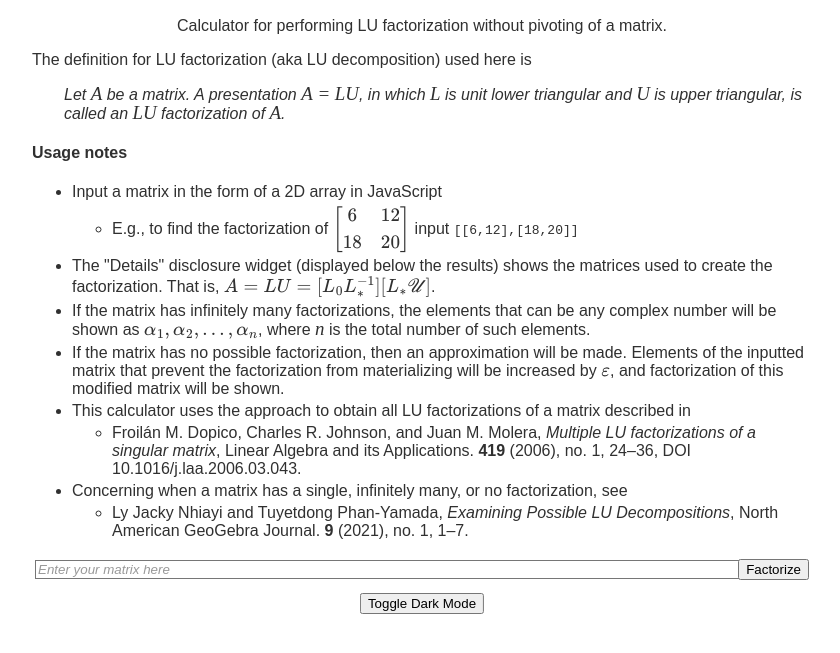
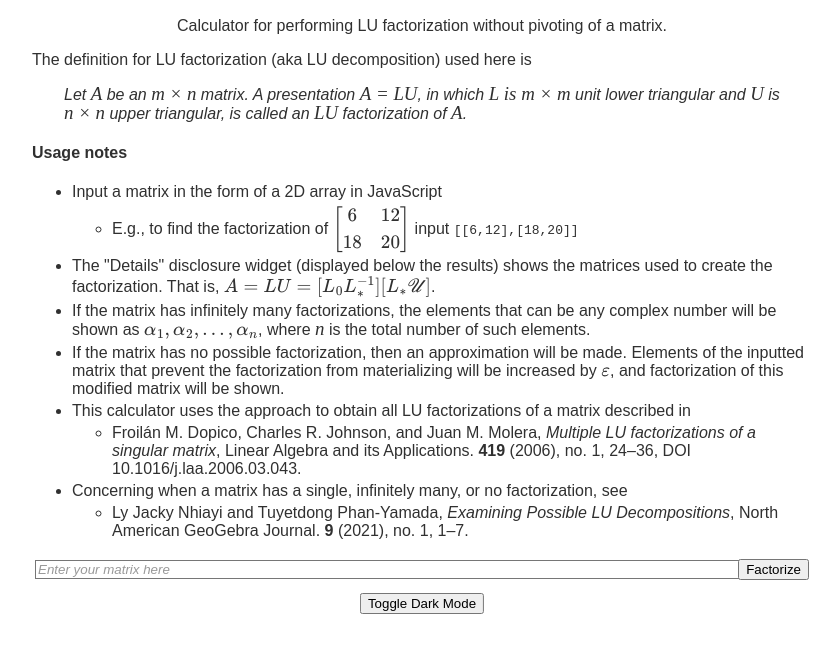
Before and after one commit to 250MHz/LU-factorization-calc, a plain HTML site: page index.html in a window 1280 px wide. Shown: the part 61-714 px from the top of the page, without its empty margins (218-1058 px from the left). Drawn offline with nearby package versions, Linux system fonts and the light colour scheme.

Commit message:
update definition for LU factorization

```diff
--- a/index.html
+++ b/index.html
@@ -27,9 +27,9 @@
         <p>The definition for LU factorization (aka LU decomposition) used here is</p>
         <p class='definition'>
           <i>
-            Let <span class="texhtml">A</span> be a matrix. A presentation <span class="texhtml">A = LU</span>,
-            in which <span class="texhtml">L</span> is unit lower triangular and <span class="texhtml">U</span> is upper
-            triangular, is called an <span class="texhtml">LU</span> factorization of <span class="texhtml">A</span>.
+            Let <span class="texhtml">A</span> be an <span class="texhtml">m × n</span> matrix. A presentation <span class="texhtml">A = LU</span>,
+            in which <span class="texhtml">L is </span> <span class="texhtml">m × m</span> unit lower triangular and <span class="texhtml">U</span>
+            is <span class="texhtml">n × n</span> upper triangular, is called an <span class="texhtml">LU</span> factorization of <span class="texhtml">A</span>.
           </i>
         </p>
         <h4>Usage notes</h4>
```
